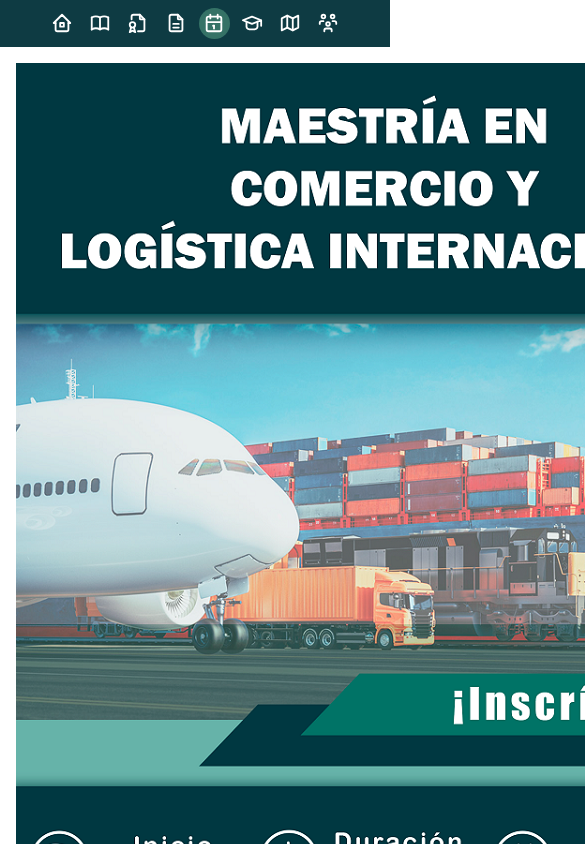
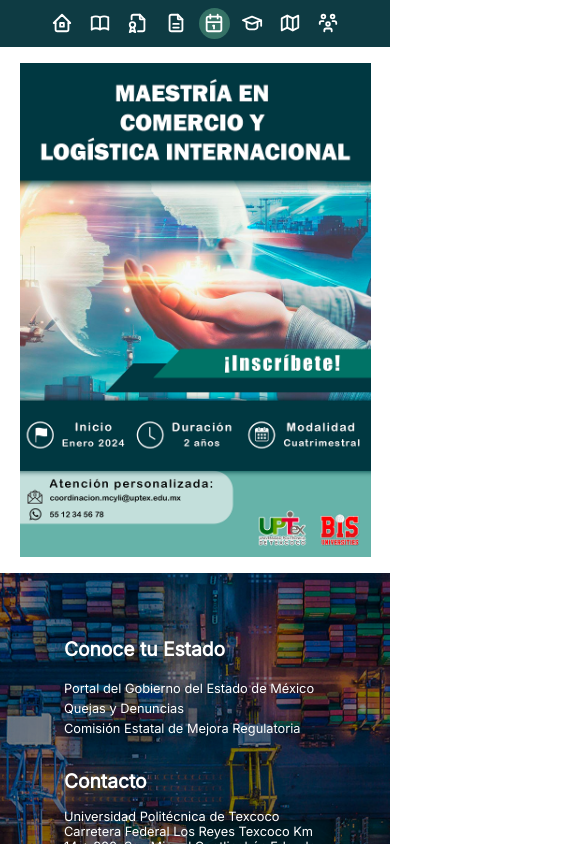
Before and after one commit to Daniel-Vargas-Tapia/maestria-mcoloin, a React (Vite) app: page / in a window 390 px wide. Both pictures are taken after a click on the button 214 px from the left and 403 px from the top of the page. Shown: the part 380-1224 px from the top of the page, 585 px wide, since content can reach past the window. Built offline with nearby package versions, Linux system fonts and the light colour scheme.

Commit message:
Modifcacion de flyer y curriculum.

```diff
--- a/src/mocks/docentes.json
+++ b/src/mocks/docentes.json
@@ -13,7 +13,7 @@
             "nombre": "Dr. Ernest Yasser Nunez Betancourt",
             "cargo": "Doctorado en Ciencias en Economía Agrícola.",
             "titulo": "Doctorado en Ciencias en Economía Agrícola por la Universidad Autónoma Chapingo, México.",
-            "sni": "",
+            "sni": "Candidato",
             "email": "ernestyasser@gmail.com",
             "cv": "CV/CVErnest.pdf",
             "foto": "/docentes/ernest.png"
@@ -22,7 +22,7 @@
             "nombre": "Dr. Samuel Rivera López",
             "cargo": "Dr. En Ciencias en Economía Agrícola",
             "titulo": "Doctorado en Ciencias en Economía Agrícola. Universidad Autónoma Chapingo, Texcoco, Estado de México, México",
-            "sni": "candidato",
+            "sni": "Candidato",
             "email": "",
             "cv": "CV/CVSamuel.pdf",
             "foto": "docentes/samuel.png"
@@ -49,7 +49,7 @@
             "nombre": "Mtro. César Antonio Prieto Núñez",
             "cargo": "Mtro. En Gestión Educativa y en Docencia",
             "titulo": "Doctorado en Educación en curso. Universidad OMI. Centro de Investigación, Texcoco, Estado de México, México",
-            "sni": "",
+            "sni": "Candidato",
             "email": "capenru@uptex.edu.mx",
             "cv": "CV/CVPrieto.pdf",
             "foto": "/docentes/prieto.png"
--- a/src/pages/fecha_admision.jsx
+++ b/src/pages/fecha_admision.jsx
@@ -37,7 +37,7 @@ export function FechaAdmision () {
     <section className={styles.fechasSeccion}>
       {
           flyer === true
-            ? <img src='./flyers/Flyer.png' />
+            ? <img className={styles.imgFlyer} src='./flyers/Flyer.png' />
             : <div className={styles.fechaAdmision}>
               {
                 inscripciones &&
--- a/src/pages/fecha_admision.module.css
+++ b/src/pages/fecha_admision.module.css
@@ -39,6 +39,10 @@
     flex-shrink: 0;
 }
 
+.imgFlyer{
+    width: 50vw;
+}
+
 
 @media screen and (max-width: 768px){
     .fechasSeccion{
@@ -50,6 +54,9 @@
     }
     .fechaAdmision p{
         font-size: 16px;
+    }
+    .imgFlyer{
+        width: 70vw;
     }
 }
 @media screen and (max-width: 500px){
@@ -63,4 +70,7 @@
     .fechaAdmision p{
         font-size: 12px;
     }
+    .imgFlyer{
+        width: 90vw;
+    }
 }
--- a/src/pages/nucleo_academico.jsx
+++ b/src/pages/nucleo_academico.jsx
@@ -1,6 +1,6 @@
 import styles from './nucleo_academico.module.css'
 import { docentes } from '@/mocks/docentes.json'
-import { IconFolder } from '@tabler/icons-react'
+import { IconFolderFilled } from '@tabler/icons-react'
 export function NucleoAcademico () {
   return (
     <section className={styles.docentesSection}>
@@ -14,7 +14,7 @@ export function NucleoAcademico () {
               <p>{docente.titulo}</p>
               <p>SNI: {docente.sni}</p>
               <p className={styles.email}>Email: {docente.email}</p>
-              <a className={styles.cv} href={docente.cv} target='_blank' rel='noopener noreferrer'> <span className={styles.icon}><IconFolder /> Curriculum Vitae</span> </a>
+              <a className={styles.cv} href={docente.cv} target='_blank' rel='noopener noreferrer'> <span className={styles.icon}><IconFolderFilled /> Curriculum Vitae</span> </a>
             </div>
           </article>
         ))}
--- a/src/pages/nucleo_academico.module.css
+++ b/src/pages/nucleo_academico.module.css
@@ -42,7 +42,6 @@
     gap: 1rem;
 }
 
-
 .docentesSection h2{
     margin-bottom: 2rem;
 }
@@ -52,12 +51,12 @@
     color: var(--accent-color);
     font-weight: bold;
     text-decoration: none;
+    display: block;
 }
 
 .icon{
     display: flex;
     align-items: center;
-    justify-content: start;
     gap: .25rem;
 }
 
@@ -68,8 +67,9 @@
         text-align: center;
         padding: 1rem 2rem;
     }
-
-
+    .icon{
+        justify-content: center;
+    }
 }
 
 @keyframes visibility{
```
Also changed, not shown: public/flyers/Flyer.png, 1 other file (tests, documents, lock files or other folders).
